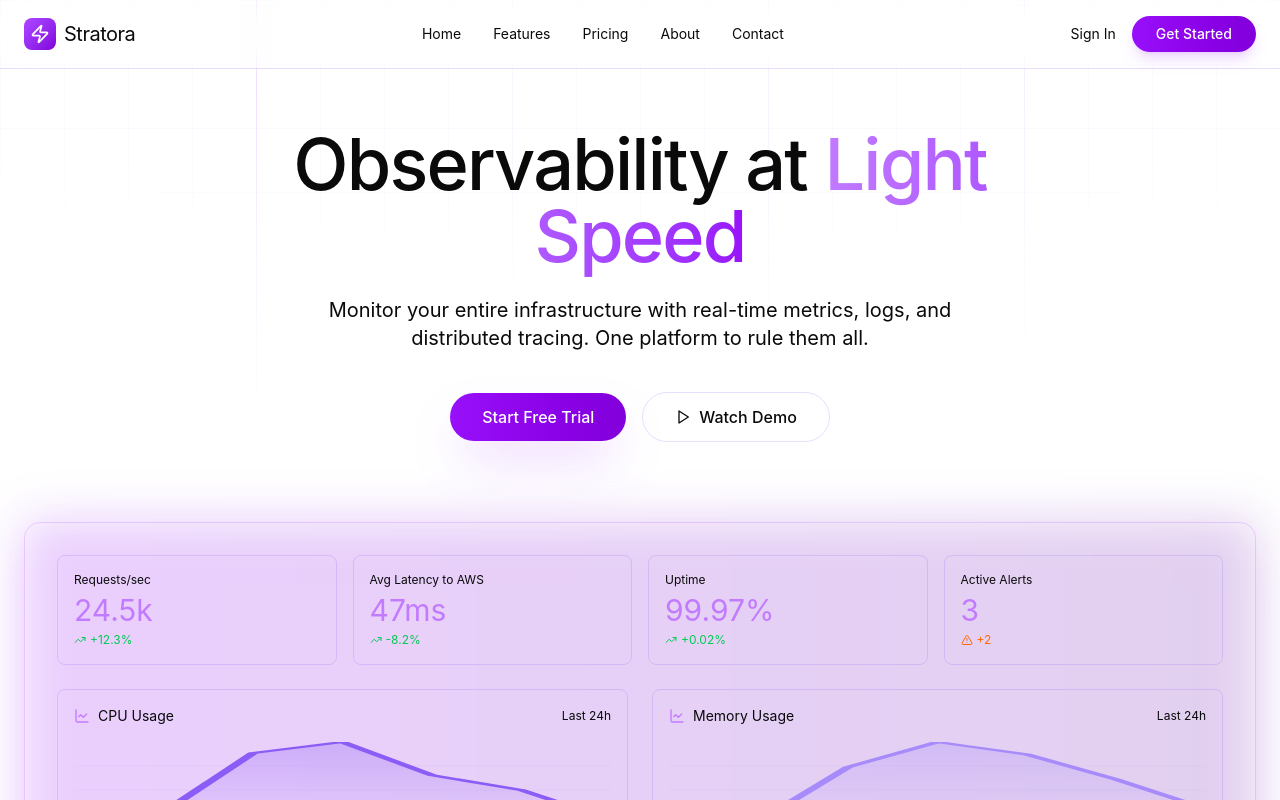
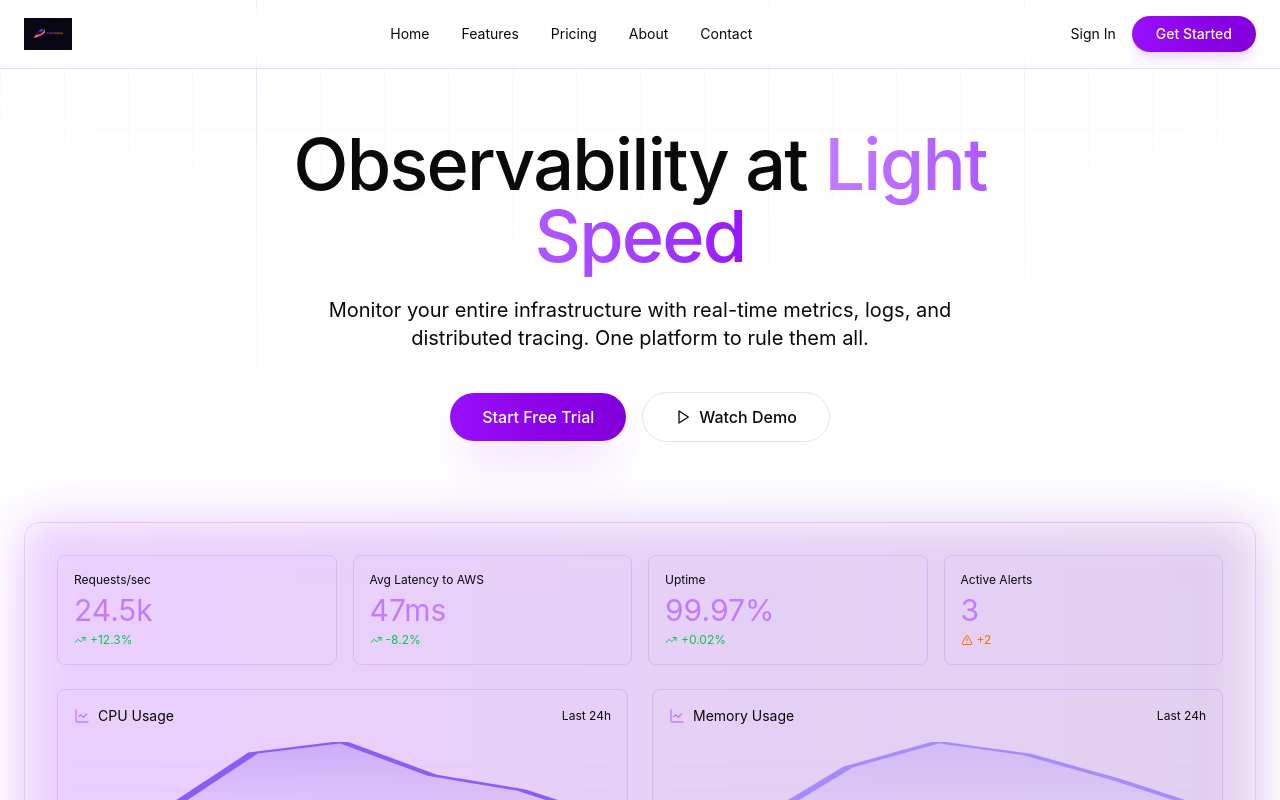
Before and after one commit to DJzmoot/stratora.io, a React app: page / in a window 1280 px wide. Shown: the top 800 px of the page. Built offline with nearby package versions, Linux system fonts and the light colour scheme; the HTML template or start-up script is replaced by a standard one.

Commit message:
Update navigation.tsx

```diff
--- a/src/app/components/navigation.tsx
+++ b/src/app/components/navigation.tsx
@@ -1,4 +1,4 @@
-import { Zap } from "lucide-react";
+//import { Zap } from "lucide-react";
 
 export function Navigation() {
   return (
@@ -6,12 +6,14 @@ export function Navigation() {
       <div className="container mx-auto px-6 py-4">
         <div className="flex items-center justify-between">
           {/* Logo */}
-          <div className="flex items-center gap-2">
-            <div className="flex h-8 w-8 items-center justify-center rounded-lg bg-gradient-to-br from-purple-500 to-purple-700">
-              <Zap className="h-5 w-5 text-white" />
-            </div>
-            <span className="text-xl tracking-tight">Stratora</span>
-          </div>
+          <div className="flex items-center">
+  <img
+    src="/stratora-logo.jpg"
+    alt="Stratora logo"
+    className="h-8 w-auto"
+  />
+</div>
+
 
           {/* Center Navigation */}
           <div className="hidden md:flex items-center gap-8">
```
